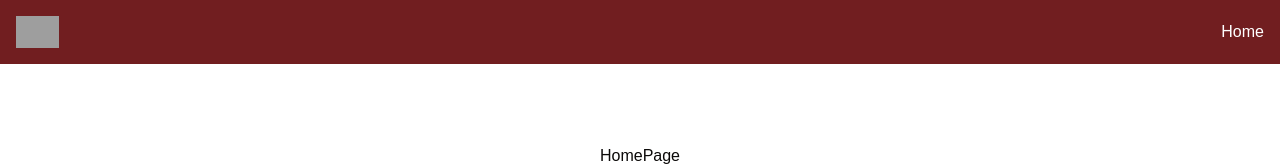
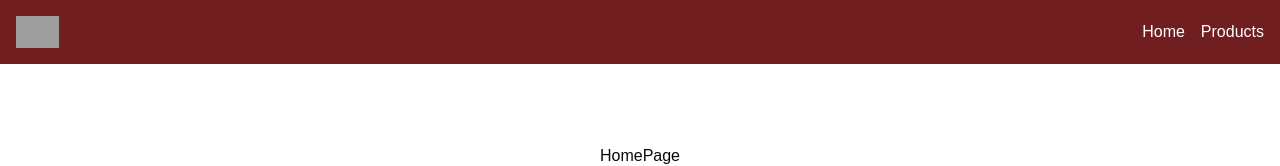
Before and after one commit to TimosPsy/cf9-react-app, a React (Vite) app: page / in a window 1280 px wide. Shown: the top 166 px of the page. Built offline with nearby package versions, Linux system fonts and the light colour scheme; grey boxes are pictures that could not be loaded.

Commit message:
fix(ui): add products link on header

```diff
--- a/src/components/Header.tsx
+++ b/src/components/Header.tsx
@@ -11,6 +11,7 @@
 
                     <nav className="flex gap-4 text-white font-medium">
                         <Link to="/">Home</Link>
+                        <Link to="/products">Products</Link>
                     </nav>
                 </div>
             </header>
```
